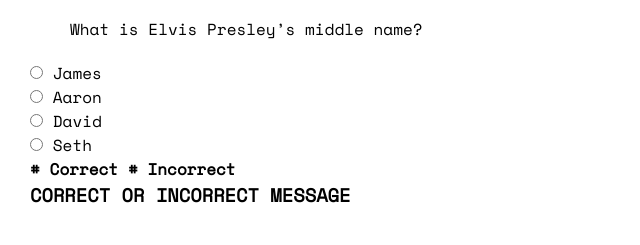
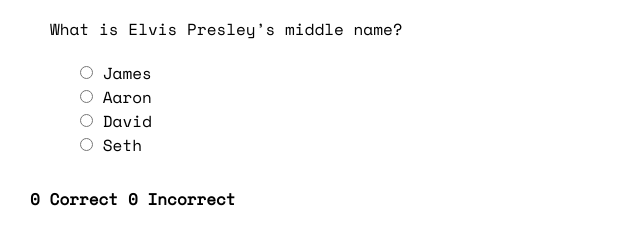
Before and after one commit to kfujikawa/quiz-app, a plain HTML site: page quiz.html in a window 1280 px wide. Shown: the part 81-326 px from the top of the page, without its empty margins (0-640 px from the left). Drawn offline with nearby package versions, Linux system fonts and the light colour scheme.

Commit message:
functionality working on first question only

```diff
--- a/quiz.css
+++ b/quiz.css
@@ -19,12 +19,12 @@ li{
 }
 
 .questionText{
-	margin-left: 40px;
+	margin-left: 20px;
 	margin-bottom: 20px;
 }
 
-.radioButton{
-	margin-left: 70px;
+.submitAnswer{
+	margin-left: 50px;
 }
 
 .button{
@@ -45,3 +45,7 @@ li{
 .newGameButton{
 	display: none;
 }
+
+.playerScore{
+	margin-top: 30px;
+}
--- a/quiz.html
+++ b/quiz.html
@@ -26,11 +26,7 @@ After the user has completed the final question, they should be shown their over
 		</li> -->
 	</ul>
 	<div class="playerScore">
-		<h4># Correct # Incorrect</h4>
-	</div>
-
-	<div class="answerValidationMessage">
-		<h3>CORRECT OR INCORRECT MESSAGE</h3>
+		<!-- <h4># Correct # Incorrect</h4> -->
 	</div>
 
 	<input class="button newGameButton" type="submit" name="newGameButton" value="New Game">
--- a/quiz.js
+++ b/quiz.js
@@ -33,6 +33,8 @@ var questions = [
 ];
 
 var currentQuestion = 0;
+var correct = 0;
+var incorrect = 0;
 
 // State modification functions
 
@@ -53,23 +55,40 @@ function renderQuestion(){
 		};
 	};
 
+	function renderScore(){
+		$(".playerScore").append(
+			"<h4>" + correct + " Correct " + incorrect + " Incorrect");
+	}
+
 	renderRadioButtons();
+	renderScore();
 };
-
-renderQuestion();
-validateQuestion();
 
 // Event listeners
 
 function validateQuestion() {
 	$('.submitAnswer input').on('click', function() {
    		if($("input:radio[name=answer]:checked").val() === questions[currentQuestion].c) {
+   			alert("Correct!");
+   			correct++;
 			currentQuestion++;
 			$('.question').empty();
+			$('.playerScore').empty();
 			renderQuestion();
 		}
 		else {
 			alert("Answer is incorrect!  Correct answer is " + questions[currentQuestion].c);
+			incorrect++;
+			currentQuestion++;
+			$('.question').empty();
+			$('.playerScore').empty();
+			renderQuestion();
 		}
 	});
 };
+
+
+$(document).ready(function(){
+	renderQuestion();
+	validateQuestion();
+});
```
